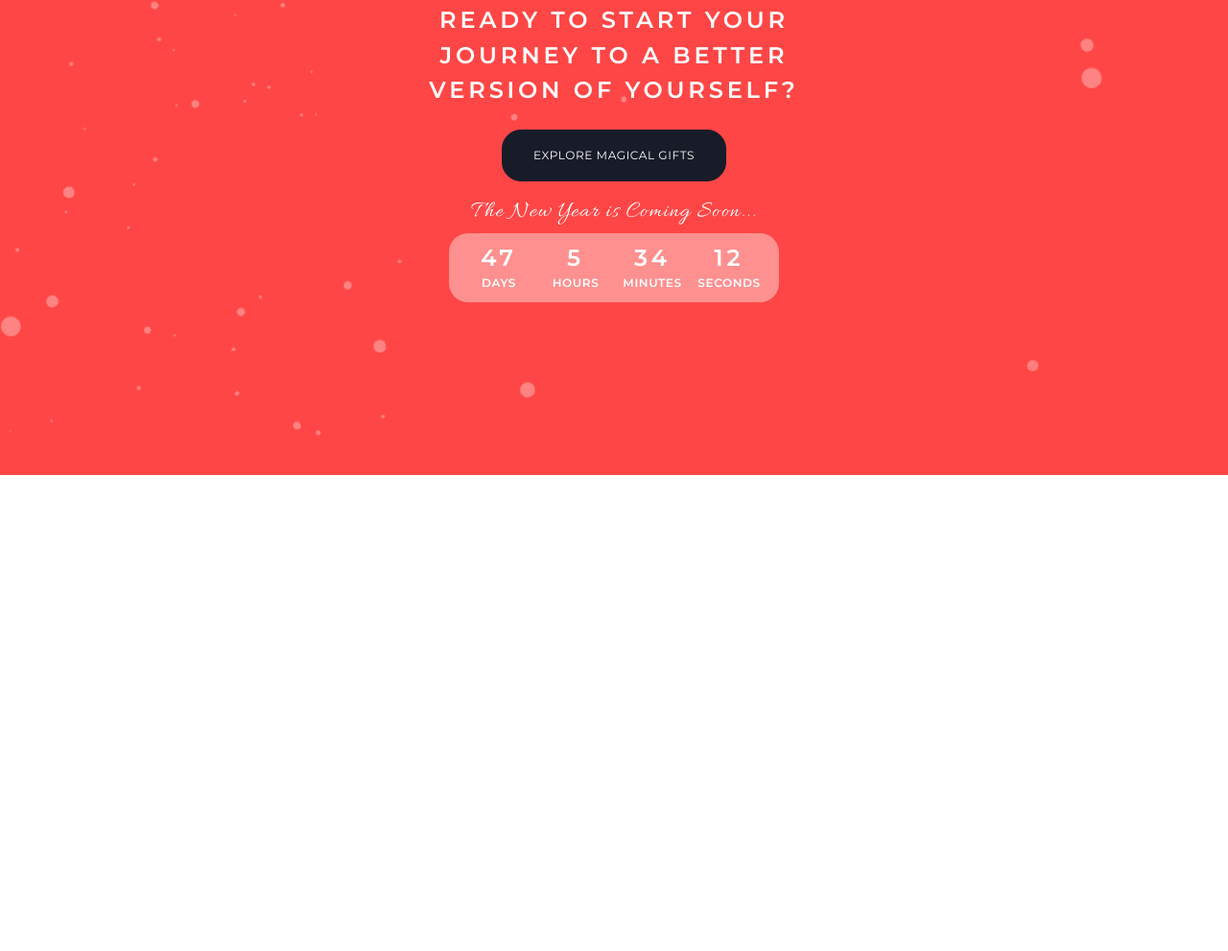
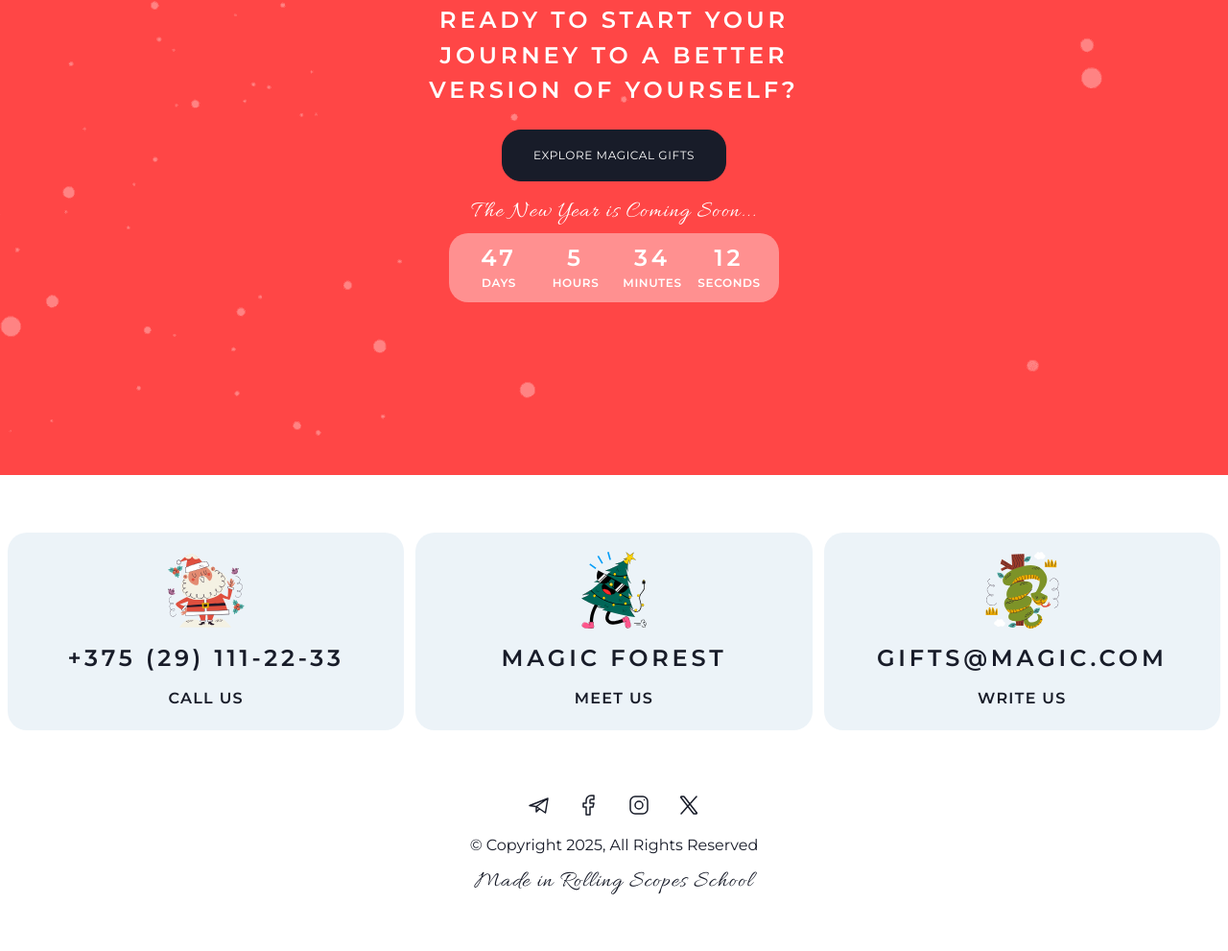
Before and after one commit to polyakov-artem/JSFE2024Q4, a plain HTML site: page christmas-shop/index.html in a window 1280 px wide. Shown: the part 2806-3797 px from the top of the page at 96% size. Before the commit the page ends 3301 px from the top, so only its background shows below. Drawn offline with Linux system fonts and the light colour scheme.

Commit message:
feat: add footer section, add section images

```diff
--- a/christmas-shop/css/style.css
+++ b/christmas-shop/css/style.css
@@ -654,3 +654,92 @@ body {
 .cta-section__wrap {
   padding: 60px 0;
 }
+
+.contact {
+  border-radius: 20px;
+  background: var(--content-bg-color);
+  text-decoration: none !important;
+  color: var(--dark-color);
+  display: flex;
+  flex-direction: column;
+  align-items: center;
+  padding: 20px;
+  transition: 0.2s color;
+}
+
+.contact__img {
+  margin-bottom: 13px;
+  width: 80px;
+  height: 80px;
+  object-fit: cover;
+}
+
+.contact__link {
+  margin-top: 0;
+  margin-bottom: 12px;
+}
+
+.contact__title {
+  margin: 0;
+}
+
+.contact:hover {
+  color: var(--primary-color);
+}
+
+.footer__socials {
+}
+
+.socials {
+  display: flex;
+  gap: 12px;
+  list-style: none;
+  padding: 0;
+  margin: 0;
+}
+
+.socials_item {
+}
+
+.socials_link {
+  color: var(--dark-color);
+  display: flex;
+  padding: 8px;
+  transition: 0.2s color;
+}
+
+.socials_link:hover {
+  color: var(--primary-color);
+}
+
+.socials_icon {
+}
+
+.footer {
+}
+
+.footer__container {
+  display: flex;
+  flex-direction: column;
+  align-items: center;
+}
+
+.footer__contacts-grid {
+  display: grid;
+  grid-template-columns: repeat(3, 1fr);
+  gap: 12px;
+  align-self: stretch;
+  margin-bottom: 58px;
+}
+
+.footer__socials {
+  margin-bottom: 10px;
+}
+
+.footer__rights {
+  margin: 0 0 15px;
+}
+
+.footer__caption {
+  margin: 0;
+}
--- a/christmas-shop/index.html
+++ b/christmas-shop/index.html
@@ -49,6 +49,31 @@
     <symbol xmlns="http://www.w3.org/2000/svg" viewBox="0 0 24 24" id="arrow-left">
       <path d="M18.5 12H6M6 12L12 6M6 12L12 18" stroke="currentColor" stroke-linecap="round" stroke-linejoin="round">
       </path>
+    </symbol>
+    <symbol fill="none" xmlns="http://www.w3.org/2000/svg" viewBox="0 0 24 24" id="facebook">
+      <path
+        d="M17 2H14C12.6739 2 11.4021 2.52678 10.4645 3.46447C9.52678 4.40215 9 5.67392 9 7V10H6V14H9V22H13V14H16L17 10H13V7C13 6.73478 13.1054 6.48043 13.2929 6.29289C13.4804 6.10536 13.7348 6 14 6H17V2Z"
+        stroke="currentColor" stroke-width="1.5" stroke-linecap="round" stroke-linejoin="round"></path>
+    </symbol>
+    <symbol fill="none" xmlns="http://www.w3.org/2000/svg" viewBox="0 0 24 24" id="instagram">
+      <path
+        d="M12 16C14.2091 16 16 14.2091 16 12C16 9.79086 14.2091 8 12 8C9.79086 8 8 9.79086 8 12C8 14.2091 9.79086 16 12 16Z"
+        stroke="currentColor" stroke-width="1.5" stroke-linecap="round" stroke-linejoin="round"></path>
+      <path
+        d="M3 16V8C3 5.23858 5.23858 3 8 3H16C18.7614 3 21 5.23858 21 8V16C21 18.7614 18.7614 21 16 21H8C5.23858 21 3 18.7614 3 16Z"
+        stroke="currentColor" stroke-width="1.5"></path>
+      <path d="M17.5 6.51L17.51 6.49889" stroke="currentColor" stroke-width="1.5" stroke-linecap="round"
+        stroke-linejoin="round"></path>
+    </symbol>
+    <symbol fill="none" xmlns="http://www.w3.org/2000/svg" viewBox="0 0 24 24" id="telegram">
+      <path d="M21 5L2 12.5L9 13.5M21 5L18.5 20L9 13.5M21 5L9 13.5M9 13.5V19L12.2488 15.7229" stroke="currentColor"
+        stroke-width="1.5" stroke-linecap="round" stroke-linejoin="round"></path>
+    </symbol>
+    <symbol fill="none" xmlns="http://www.w3.org/2000/svg" viewBox="0 0 24 24" id="X">
+      <path
+        d="M16.8198 20.7684L3.75317 3.96836C3.44664 3.57425 3.72749 3 4.22678 3H6.70655C6.8917 3 7.06649 3.08548 7.18016 3.23164L20.2468 20.0316C20.5534 20.4258 20.2725 21 19.7732 21H17.2935C17.1083 21 16.9335 20.9145 16.8198 20.7684Z"
+        stroke="currentColor" stroke-width="1.5"></path>
+      <path d="M20 3L4 21" stroke="currentColor" stroke-width="1.5" stroke-linecap="round"></path>
     </symbol>
   </svg>
   <div class="page">
@@ -234,8 +259,61 @@
           </div>
         </div>
       </div>
+    </section>
+    <footer class="footer section">
+      <div class="container footer__container">
+        <div class="footer__contacts-grid">
+          <a class="contact" href="tel:+375(29)111-22-33">
+            <img class="contact__img" src="./assets/img/santa-claus.svg" alt="Santa Claus">
+            <p class="contact__link h2">+375 (29) 111-22-33</p>
+            <p class="contact__title h3">Call Us</p>
+          </a>
+          <a class="contact" href="https://maps.app.goo.gl/7m4wCz6xppLgLfg48" target="_blank">
+            <img class="contact__img" src="./assets/img/christmas-tree.svg" alt="Christmas tree">
+            <p class="contact__link h2">Magic forest</p>
+            <p class="contact__title h3">Meet Us</p>
+          </a>
+          <a class="contact" href="mailto:gifts@magic.com">
+            <img class="contact__img" src="./assets/img/snake.svg" alt="Snake">
+            <p class="contact__link h2">gifts@magic.com</p>
+            <p class="contact__title h3">Write Us</p>
+          </a>
+        </div>
+        <ul class="socials footer__socials">
+          <li class="socials_item">
+            <a href="https://telegram.org/" class="socials_link" target="_blank">
+              <svg class="socials_icon icon">
+                <use xlink:href="#telegram"></use>
+              </svg>
+            </a>
+          </li>
+          <li class="socials_item">
+            <a href="http://www.facebook.com" class="socials_link" target="_blank">
+              <svg class="socials_icon icon">
+                <use xlink:href="#facebook"></use>
+              </svg>
+            </a>
+          </li>
+          <li class="socials_item">
+            <a href="https://instagram.com/" class="socials_link" target="_blank">
+              <svg class="socials_icon icon">
+                <use xlink:href="#instagram"></use>
+              </svg>
+            </a>
+          </li>
+          <li class="socials_item">
+            <a href="https://x.com/" class="socials_link" target="_blank">
+              <svg class="socials_icon icon">
+                <use xlink:href="#X"></use>
+              </svg>
+            </a>
+          </li>
+        </ul>
 
-    </section>
+        <p class="footer__rights">© Copyright 2025, All Rights Reserved</p>
+        <p class="footer__caption caption-text">Made in Rolling Scopes School</p>
+      </div>
+    </footer>
 
   </div>
 
```
Also changed, not shown: christmas-shop/assets/img/christmas-tree.svg (added), christmas-shop/assets/img/santa-claus.svg (added), christmas-shop/assets/img/snake.svg (added).
